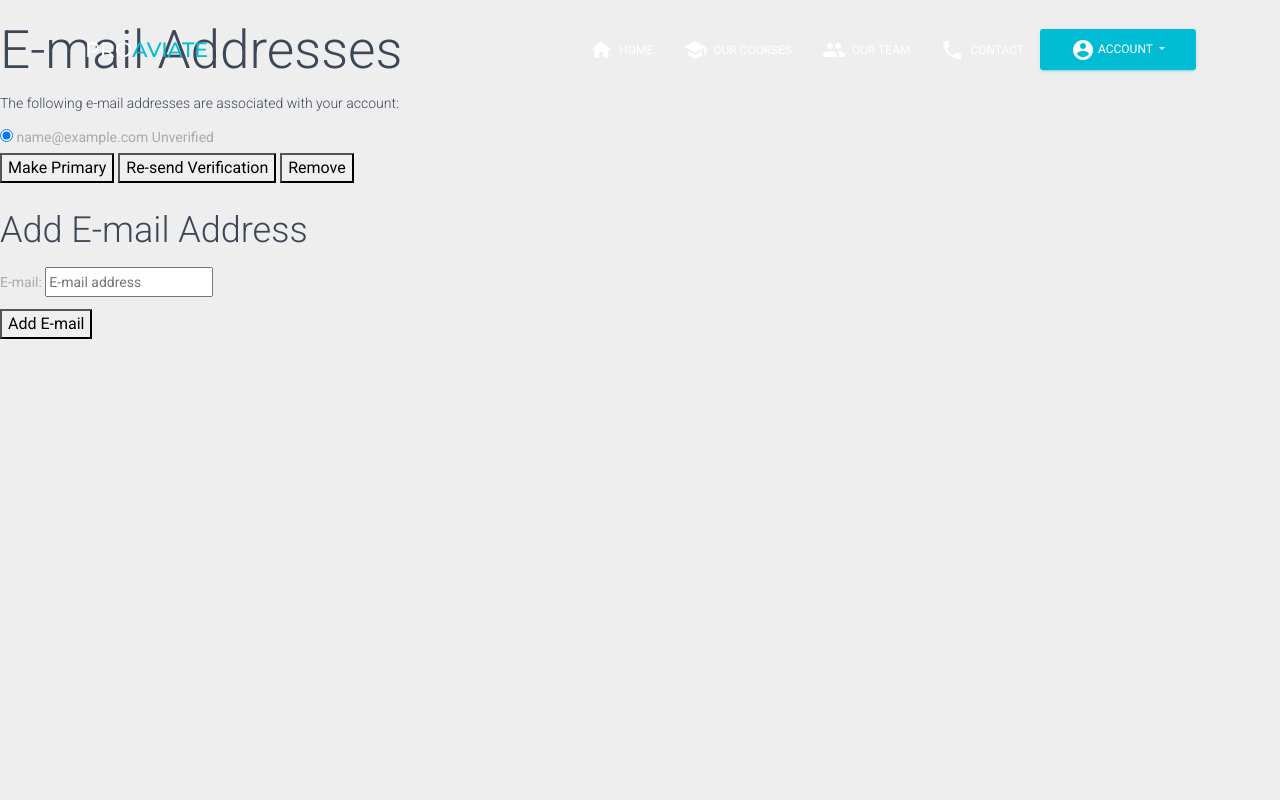
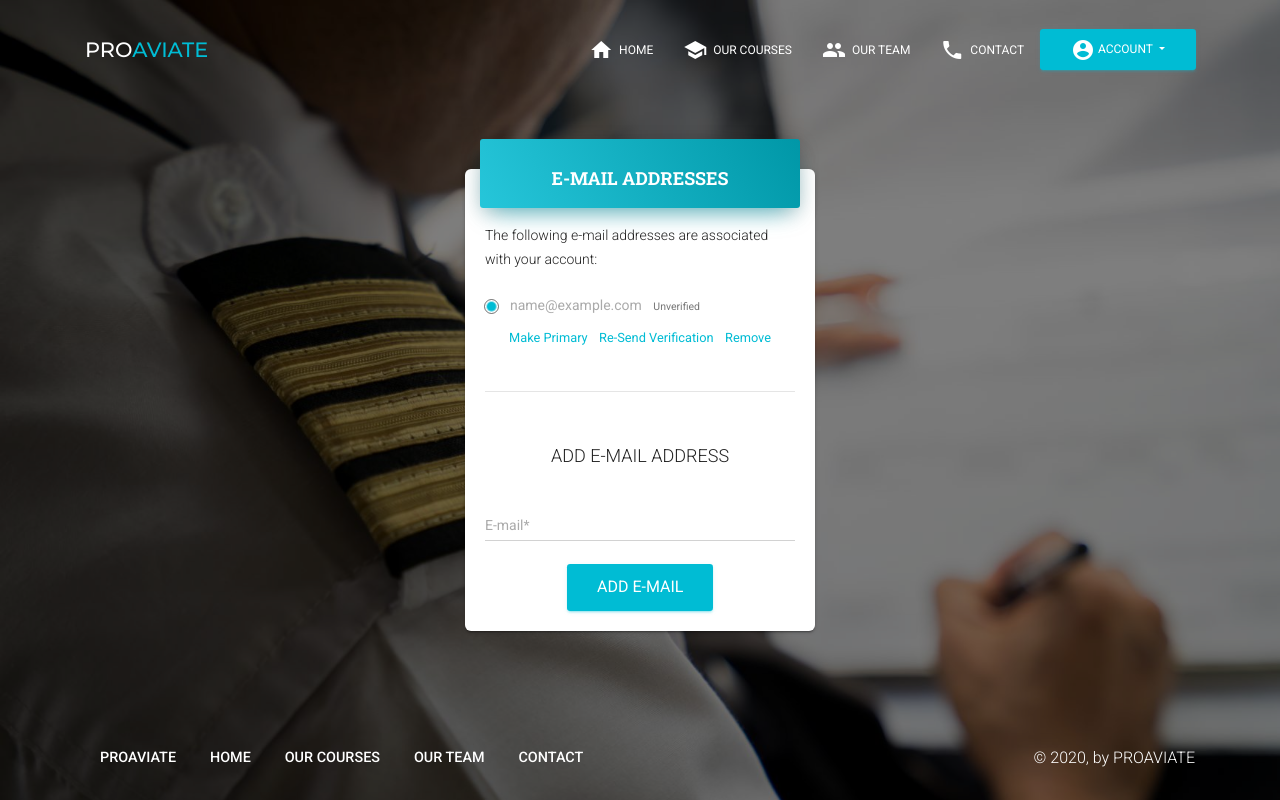
Before and after one commit to milan-stefanik/4th-milestone-project, a Django app: page /accounts/email/ in a window 1280 px wide. Run offline with Django 3.2, Linux system fonts and the light colour scheme; the visitor is signed in with stand-in values (Sample User, id 1); data comes from the database, SQL or seed files in the repository; some libraries are stand-ins or nearby versions.

Commit message:
Allauth templates customized - account_inactive, email_confirm, email

```diff
--- a/proaviate_edu/settings.py
+++ b/proaviate_edu/settings.py
@@ -103,6 +103,7 @@ ACCOUNT_FORMS = {
     'signup': 'users.forms.MyCustomSignupForm',
     'reset_password': 'users.forms.MyCustomResetPasswordForm',
     'reset_password_from_key': 'users.forms.MyCustomResetPasswordKeyForm',
+    'add_email': 'users.forms.MyCustomAddEmailForm',
 }
 
 MESSAGE_STORAGE = 'django.contrib.messages.storage.session.SessionStorage'
--- a/static/css/forms.css
+++ b/static/css/forms.css
@@ -2,6 +2,16 @@
 .form-check .form-check-input:checked ~ .form-check-sign .check {
     background: #00bcd4 !important;
 }
+
+.form-check .form-check-input:checked ~ .circle .check {
+    background-color: #00bcd4 !important;
+    border-color: #00bcd4 !important;
+}
+
+.form-check .form-check-input:checked ~ .circle {
+    border-color: rgba(0, 0, 0, 0.54) !important;
+}
+
 
 .card-body {
     padding-left: 20px !important;
@@ -23,3 +33,7 @@
     color: #00bcd4;
     text-decoration: underline;
 }
+
+.small {
+    font-size: 0.8rem !important;
+}
--- a/templates/allauth/account/base.html
+++ b/templates/allauth/account/base.html
@@ -1,5 +1,6 @@
 {% extends "base.html" %}
 {% load static %}
+{% load crispy_forms_tags %}
 
 {% block content %}
 
--- a/templates/allauth/account/email.html
+++ b/templates/allauth/account/email.html
@@ -4,9 +4,15 @@
 
 {% block head_title %}{% trans "E-mail Addresses" %}{% endblock %}
 
-{% block content %}
-    <h1>{% trans "E-mail Addresses" %}</h1>
+{% block inner_content %}
+
+<div class="card card-hidden ">
+    <div class="card-header card-header-info text-center">
+		<h4 class="card-title">{% trans "E-MAIL ADDRESSES" %}</h4>
+	</div>
+
     {% if user.emailaddress_set.all %}
+        <div class="card-body">
             <p>{% trans 'The following e-mail addresses are associated with your account:' %}</p>
 
             <form action="{% url 'account_email' %}" class="email_list" method="post">
@@ -14,26 +20,31 @@
                 <fieldset class="blockLabels">
 
                     {% for emailaddress in user.emailaddress_set.all %}
-<div class="ctrlHolder">
-      <label for="email_radio_{{forloop.counter}}" class="{% if emailaddress.primary %}primary_email{%endif%}">
+                    <div class="ctrlHolder form-check custom-radio">
+                        <label for="email_radio_{{forloop.counter}}" class="{% if emailaddress.primary %}primary_email{%endif%} form-check-label">
 
-      <input id="email_radio_{{forloop.counter}}" type="radio" name="email" {% if emailaddress.primary or user.emailaddress_set.count == 1 %}checked="checked"{%endif %} value="{{emailaddress.email}}"/>
+                            <input id="email_radio_{{forloop.counter}}" type="radio" name="email" class="form-check-input" {% if emailaddress.primary or user.emailaddress_set.count == 1 %}checked="checked"{%endif %} value="{{emailaddress.email}}">
 
                             {{ emailaddress.email }}
                             {% if emailaddress.verified %}
-    <span class="verified">{% trans "Verified" %}</span>
+                                <small class="m-2">{% trans "Verified" %}</small>
                             {% else %}
-    <span class="unverified">{% trans "Unverified" %}</span>
+                                <small class="m-2">{% trans "Unverified" %}</small>
                             {% endif %}
-      {% if emailaddress.primary %}<span class="primary">{% trans "Primary" %}</span>{% endif %}
+                            {% if emailaddress.primary %}
+                                <small class="m-2">{% trans "Primary" %}</small>
+                            {% endif %}
+                            <span class="circle">
+                                <span class="check"></span>
+                            </span>
                         </label>
                     </div>
                     {% endfor %}
 
-<div class="buttonHolder">
-      <button class="secondaryAction" type="submit" name="action_primary" >{% trans 'Make Primary' %}</button>
-      <button class="secondaryAction" type="submit" name="action_send" >{% trans 'Re-send Verification' %}</button>
-      <button class="primaryAction" type="submit" name="action_remove" >{% trans 'Remove' %}</button>
+                    <div class="buttonHolder text-center">
+                        <button class="btn btn-info btn-link p-1 m-0 text-capitalize small" type="submit" name="action_primary" >{% trans 'Make Primary' %}</button>
+                        <button class="btn btn-info btn-link p-1 m-0 text-capitalize small" type="submit" name="action_send" >{% trans 'Re-send Verification' %}</button>
+                        <button class="btn btn-info btn-link p-1 m-0 text-capitalize small" type="submit" name="action_remove" >{% trans 'Remove' %}</button>
                     </div>
 
                 </fieldset>
@@ -45,15 +56,22 @@
     {% endif %}
 
         {% if can_add_email %}
-    <h2>{% trans "Add E-mail Address" %}</h2>
-
+            <br>
+            <hr>
+            <br>
+            <div class="text-center">
+                <h4>{% trans "ADD E-MAIL ADDRESS" %}</h4>
+            </div>
             <form method="post" action="{% url 'account_email' %}" class="add_email">
                 {% csrf_token %}
-        {{ form.as_p }}
-        <button name="action_add" type="submit">{% trans "Add E-mail" %}</button>
+                <div class="form-group has-info">{{ form.email | as_crispy_field }}</div>
+                <div class="w-100 text-center">
+                    <button class="btn btn-info btn-raised" name="action_add" type="submit">{% trans "Add e-mail" %}</button>
+                </div>
             </form>
         {% endif %}
-
+        </div>
+</div>
 {% endblock %}
 
 
--- a/templates/allauth/account/email_confirm.html
+++ b/templates/allauth/account/email_confirm.html
@@ -1,5 +1,4 @@
 {% extends "account/base.html" %}
-{% load static %}
 
 {% load i18n %}
 {% load account %}
@@ -45,13 +44,9 @@
                     <br>
                     {% endblocktrans %}
                 </p>
-
             </div>
 
         {% endif %}
 	</div>
 
-
-
-
 {% endblock %}
--- a/templates/allauth/account/login.html
+++ b/templates/allauth/account/login.html
@@ -18,7 +18,7 @@
 		<div class="card-header card-header-info text-center">
 			<h4 class="card-title">{% trans "LOGIN" %}</h4>
 		</div>
-		<div class="card-body ">
+		<div class="card-body">
             <p class="card-description text-center"><br>{% blocktrans %}Do you need account? Please
             <a class="form-link" href="{{ signup_url }}">register</a>. {% endblocktrans %}</p>
 		    <div class="form-group has-info">{{ form.login | as_crispy_field }}</div>
@@ -34,7 +34,7 @@
             <a class="form-link" href="{% url 'account_reset_password' %}">{% trans "Did you forget password?" %}</a>
         </div>
         <div class="card-footer justify-content-center">
-            <button class="btn btn-info btn-primary btn-raised" type="submit">{% trans "Let's Go" %}</button>
+            <button class="btn btn-info btn-raised" type="submit">{% trans "Let's Go" %}</button>
         </div>
 	</div>
 </form>
--- a/users/forms.py
+++ b/users/forms.py
@@ -1,6 +1,8 @@
 from django import forms
 from phonenumber_field.formfields import PhoneNumberField
-from allauth.account.forms import LoginForm, SignupForm, ResetPasswordForm, ResetPasswordKeyForm
+from allauth.account.forms import (LoginForm, SignupForm,
+                                   ResetPasswordForm, ResetPasswordKeyForm,
+                                   AddEmailForm)
 from crispy_forms.helper import FormHelper
 
 
@@ -63,3 +65,17 @@ class MyCustomResetPasswordKeyForm(ResetPasswordKeyForm):
                 'class': 'form-control',
             })
             del field.widget.attrs['placeholder']
+
+
+class MyCustomAddEmailForm(AddEmailForm):
+    def __init__(self, *args, **kwargs):
+        super(MyCustomAddEmailForm, self).__init__(*args, **kwargs)
+        self.helper = FormHelper()
+        self.helper.form_show_labels = True
+        self.helper.label_class = 'bmd-label-floating'
+        for fieldname, field in self.fields.items():
+            field.widget.attrs.update({
+                'placeholder': '',
+                'class': 'form-control',
+            })
+            del field.widget.attrs['placeholder']
```
Also changed, not shown: templates/allauth/account/account_inactive.html (+10 -3 lines). Lines whose indentation alone changed are shown as unchanged.
